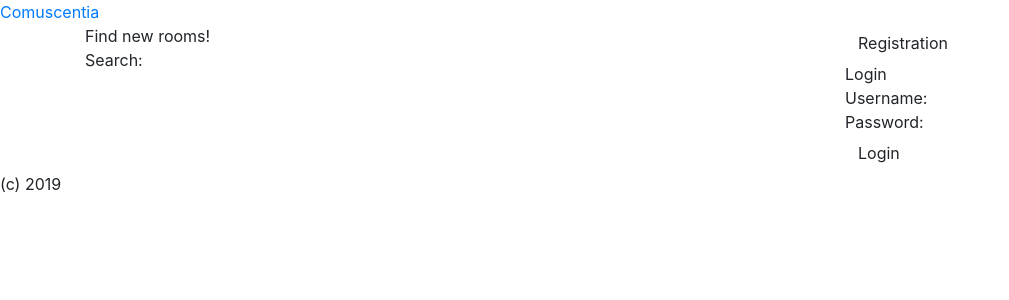
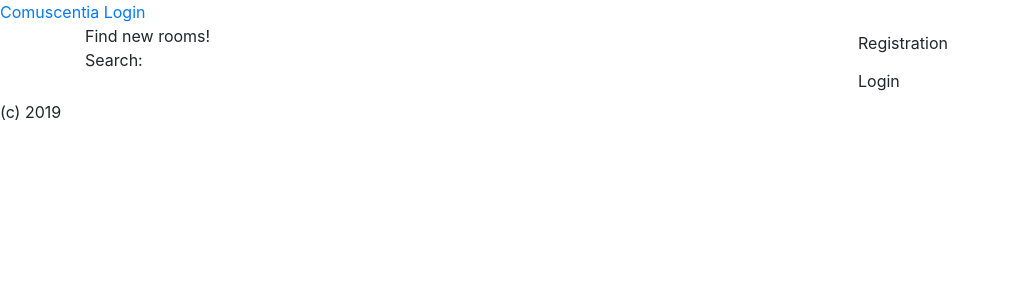
Before and after one commit to cr4vlad/diploma, a Django app: page / in a window 1280 px wide. Shown: the top 300 px of the page, without its empty margins (0-1009 px from the left). Run offline with Django 3.2, Linux system fonts and the light colour scheme; some libraries are stand-ins or nearby versions.

Commit message:
Added registration, login and logout. For this connected "django-registration".

```diff
--- a/comuscentia/templates/comuscentia/base.html
+++ b/comuscentia/templates/comuscentia/base.html
@@ -7,7 +7,12 @@
     </head>
 	<body>
 		<header>
-			<a href="{% url 'index' %}">Comuscentia</a>
+			<a class="top-menu" href="/">Comuscentia</a>
+            {% if user.is_authenticated %}
+                <p class="top-menu">Hello {{ user.username }} <small>(<a href="{% url 'logout' %}">Log out</a>)</small></p>
+            {% else %}
+                <a href="{% url 'login' %}" class="top-menu">Login</a>
+            {% endif %}
 		</header>
 		{% block content %}
         {% endblock %}
--- a/comuscentia/templates/comuscentia/index.html
+++ b/comuscentia/templates/comuscentia/index.html
@@ -27,18 +27,14 @@
 
 <!------------------------------------------------------------------>
 
-		{% else %}
+		{% else %} <!-- Или сделать это все двумя аккуратными кнопками в шапке?.. -->
 
-			<a class="btn btn-default" href="">Registration</a><br>
-
-			Login<br>
-			Username:<br>
-			Password:<br>
-
-			<a class="btn btn-default" href="">Login</a>
+			<a class="btn btn-default" href="{% url 'django_registration_register' %}">Registration</a><br>
+			<a class="btn btn-default" href="{% url 'login' %}">Login</a>
 
 		{% endif %}
 		</div>
+
 	</div>
 </div>
 
--- a/core/settings.py
+++ b/core/settings.py
@@ -37,6 +37,7 @@ INSTALLED_APPS = [
     'django.contrib.sessions',
     'django.contrib.messages',
     'django.contrib.staticfiles',
+    'django_registration',
     'comuscentia'
 ]
 
--- a/core/urls.py
+++ b/core/urls.py
@@ -15,8 +15,12 @@ Including another URLconf
 """
 from django.contrib import admin
 from django.urls import path, include
+from django.contrib.auth import views
 
 urlpatterns = [
     path('admin/', admin.site.urls),
+    path('accounts/logout/', views.LogoutView.as_view(next_page='/'), name='logout'),
+    path('accounts/', include('django_registration.backends.one_step.urls')),
+    path('accounts/', include('django.contrib.auth.urls')),
     path('', include('comuscentia.urls')),
 ]
```
Also changed, not shown: comuscentia/templates/comuscentia/room.html (+7 -2 lines), comuscentia/templates/django_registration/registration_form.html (added, +11 -0 lines), comuscentia/templates/registration/login.html (added, +26 -0 lines), db.sqlite3.
